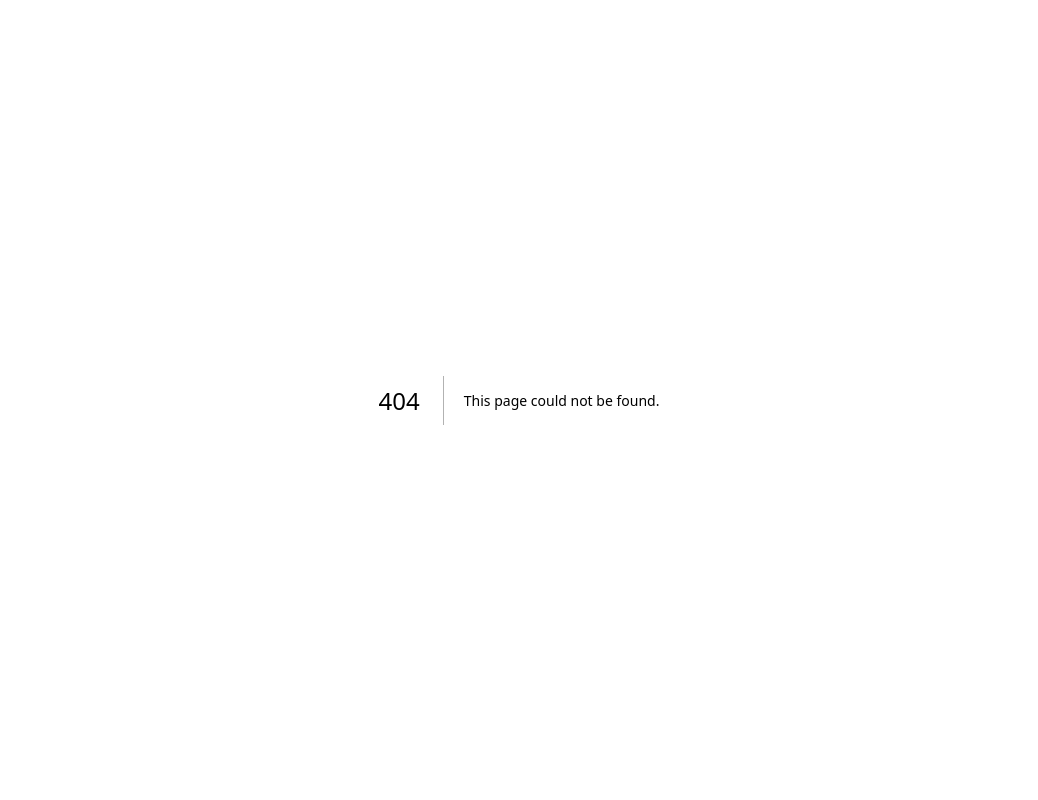
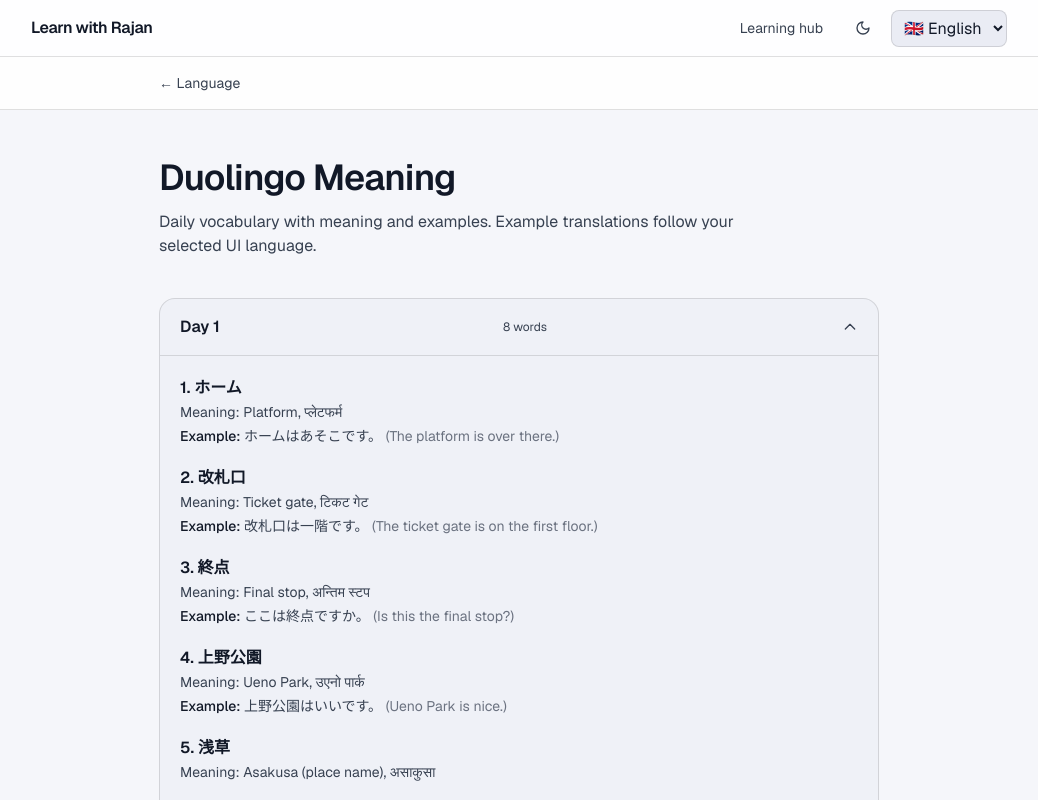
Before and after one commit to rznmgr630/learnwithrajan, a Next.js app: page /learn/duolingo in a window 1280 px wide. Before the commit this address had no page. Shown: the top 800 px of the page, without its empty margins (121-1159 px from the left). Built offline with nearby package versions, Linux system fonts and the light colour scheme.

Commit message:
feat(duolingo): add standalone /learn/duolingo page
Duolingo card is now a link to its own page. Day 1-8 accordions with
word / Meaning / Example format live at /learn/duolingo, with back nav
to /learn/language.

```diff
--- /dev/null
+++ b/app/learn/duolingo/page.tsx
@@ -0,0 +1,5 @@
+import { DuolingoPage } from "@/components/learn/DuolingoPage";
+
+export default function DuolingoLearnPage() {
+  return <DuolingoPage />;
+}
--- a/components/learn/DuolingoMeaningCard.tsx
+++ b/components/learn/DuolingoMeaningCard.tsx
@@ -1,92 +1,24 @@
 "use client";
 
-import { useState } from "react";
-import { useLocale } from "@/components/i18n/LocaleProvider";
-import type { Locale } from "@/lib/i18n/types";
-import { DUOLINGO_DAYS } from "@/lib/japanese-learning/duolingo-vocab-data";
-
-function exampleMeaning(en: string, np: string, locale: Locale): string {
-  if (locale === "np" && np) return np;
-  return en;
-}
+import Link from "next/link";
 
 export function DuolingoMeaningCard() {
-  const { locale } = useLocale();
-  const [openDays, setOpenDays] = useState<Set<number>>(new Set());
-
-  function toggle(day: number) {
-    setOpenDays((prev) => {
-      const next = new Set(prev);
-      next.has(day) ? next.delete(day) : next.add(day);
-      return next;
-    });
-  }
-
   return (
-    <div className="flex flex-col rounded-xl border border-[var(--border)] bg-[var(--surface)] p-4">
-      <div className="mb-3">
-        <p className="text-sm font-semibold text-[var(--text)]">Duolingo Meaning</p>
-        <p className="mt-0.5 text-xs text-[var(--muted)]">Daily vocabulary with examples</p>
+    <Link
+      href="/learn/duolingo"
+      className="group flex flex-col rounded-xl border border-[var(--border)] bg-[var(--surface)] p-4 transition hover:border-[color-mix(in_oklab,var(--accent)_40%,var(--border))] hover:bg-[var(--elevated)]"
+    >
+      <div>
+        <p className="text-sm font-semibold text-[var(--text)] group-hover:text-[var(--accent)]">
+          Duolingo Meaning
+        </p>
+        <p className="mt-0.5 line-clamp-2 text-xs text-[var(--muted)]">
+          Daily vocabulary — meaning in EN &amp; NP with examples
+        </p>
       </div>
-
-      <div className="flex flex-col gap-1.5 overflow-y-auto" style={{ maxHeight: "520px" }}>
-        {DUOLINGO_DAYS.map((d) => {
-          const isOpen = openDays.has(d.day);
-          return (
-            <div key={d.day} className="overflow-hidden rounded-xl border border-[var(--border)]">
-              <button
-                onClick={() => toggle(d.day)}
-                className="flex w-full items-center justify-between px-4 py-2.5 text-left text-sm font-medium text-[var(--text)] transition hover:bg-[var(--elevated)]"
-              >
-                <span>Day {d.day}</span>
-                <svg
-                  className={`h-3.5 w-3.5 text-[var(--muted)] transition-transform ${isOpen ? "rotate-180" : ""}`}
-                  fill="none"
-                  viewBox="0 0 24 24"
-                  stroke="currentColor"
-                  strokeWidth={2}
-                >
-                  <path strokeLinecap="round" strokeLinejoin="round" d="M19 9l-7 7-7-7" />
-                </svg>
-              </button>
-
-              {isOpen && (
-                <div className="flex flex-col gap-3.5 border-t border-[var(--border)] px-4 py-3">
-                  {d.words.map((w, idx) => (
-                    <div key={idx}>
-                      <p className="text-sm font-semibold text-[var(--text)]">
-                        {idx + 1}. {w.word}
-                      </p>
-                      <p className="mt-0.5 text-xs text-[var(--muted)]">
-                        Meaning: {w.meaning_en}
-                        {w.meaning_np ? `, ${w.meaning_np}` : ""}
-                      </p>
-                      {w.examples.length > 0 && (
-                        <div className="mt-1">
-                          {w.examples.map((ex, ei) => (
-                            <p key={ei} className="text-xs text-[var(--muted)]">
-                              {ei === 0 && (
-                                <span className="font-medium text-[var(--text)]">Example: </span>
-                              )}
-                              {ei > 0 && (
-                                <span aria-hidden className="invisible">Example: </span>
-                              )}
-                              {ex.ja}{" "}
-                              <span className="text-[var(--faint)]">
-                                ({exampleMeaning(ex.en, ex.np, locale)})
-                              </span>
-                            </p>
-                          ))}
-                        </div>
-                      )}
-                    </div>
-                  ))}
-                </div>
-              )}
-            </div>
-          );
-        })}
-      </div>
-    </div>
+      <span className="mt-auto pt-4 text-xs font-medium text-[var(--accent)] transition group-hover:brightness-110">
+        Browse →
+      </span>
+    </Link>
   );
 }
--- /dev/null
+++ b/components/learn/DuolingoPage.tsx
@@ -0,0 +1,109 @@
+"use client";
+
+import { useState } from "react";
+import { useLocale } from "@/components/i18n/LocaleProvider";
+import { LearnBackNav } from "@/components/learn/LearnBackNav";
+import type { Locale } from "@/lib/i18n/types";
+import { DUOLINGO_DAYS } from "@/lib/japanese-learning/duolingo-vocab-data";
+
+function exampleMeaning(en: string, np: string, locale: Locale): string {
+  if (locale === "np" && np) return np;
+  return en;
+}
+
+export function DuolingoPage() {
+  const { locale } = useLocale();
+  const [openDays, setOpenDays] = useState<Set<number>>(new Set([1]));
+
+  function toggle(day: number) {
+    setOpenDays((prev) => {
+      const next = new Set(prev);
+      next.has(day) ? next.delete(day) : next.add(day);
+      return next;
+    });
+  }
+
+  return (
+    <div>
+      <div className="border-b border-[var(--border)] bg-[color-mix(in_oklab,var(--surface)_85%,transparent)]">
+        <div className="mx-auto flex max-w-3xl items-center gap-4 px-4 py-4 sm:px-6">
+          <LearnBackNav href="/learn/language" labelKey="learn.backLanguage" />
+        </div>
+      </div>
+
+      <div className="mx-auto max-w-3xl px-4 py-10 sm:px-6 sm:py-12">
+        <div className="max-w-xl">
+          <h1 className="text-3xl font-semibold tracking-tight text-[var(--text)] sm:text-4xl">
+            Duolingo Meaning
+          </h1>
+          <p className="mt-3 text-[var(--muted)]">
+            Daily vocabulary with meaning and examples. Example translations follow your selected UI language.
+          </p>
+        </div>
+
+        <div className="mt-10 flex flex-col gap-3">
+          {DUOLINGO_DAYS.map((d) => {
+            const isOpen = openDays.has(d.day);
+            return (
+              <div
+                key={d.day}
+                className="overflow-hidden rounded-2xl border border-[var(--border)] bg-[color-mix(in_oklab,var(--elevated)_50%,transparent)]"
+              >
+                <button
+                  onClick={() => toggle(d.day)}
+                  className="flex w-full items-center justify-between px-5 py-4 text-left transition hover:bg-[var(--elevated)]"
+                >
+                  <span className="font-semibold text-[var(--text)]">Day {d.day}</span>
+                  <span className="text-xs text-[var(--muted)]">{d.words.length} words</span>
+                  <svg
+                    className={`ml-3 h-4 w-4 shrink-0 text-[var(--muted)] transition-transform ${isOpen ? "rotate-180" : ""}`}
+                    fill="none"
+                    viewBox="0 0 24 24"
+                    stroke="currentColor"
+                    strokeWidth={2}
+                  >
+                    <path strokeLinecap="round" strokeLinejoin="round" d="M19 9l-7 7-7-7" />
+                  </svg>
+                </button>
+
+                {isOpen && (
+                  <div className="flex flex-col gap-5 border-t border-[var(--border)] px-5 py-5">
+                    {d.words.map((w, idx) => (
+                      <div key={idx}>
+                        <p className="font-semibold text-[var(--text)]">
+                          {idx + 1}. {w.word}
+                        </p>
+                        <p className="mt-0.5 text-sm text-[var(--muted)]">
+                          Meaning: {w.meaning_en}
+                          {w.meaning_np ? `, ${w.meaning_np}` : ""}
+                        </p>
+                        {w.examples.length > 0 && (
+                          <div className="mt-1">
+                            {w.examples.map((ex, ei) => (
+                              <p key={ei} className="text-sm text-[var(--muted)]">
+                                {ei === 0 && (
+                                  <span className="font-medium text-[var(--text)]">Example: </span>
+                                )}
+                                {ei > 0 && (
+                                  <span aria-hidden className="invisible">Example: </span>
+                                )}
+                                {ex.ja}{" "}
+                                <span className="text-[var(--faint)]">
+                                  ({exampleMeaning(ex.en, ex.np, locale)})
+                                </span>
+                              </p>
+                            ))}
+                          </div>
+                        )}
+                      </div>
+                    ))}
+                  </div>
+                )}
+              </div>
+            );
+          })}
+        </div>
+      </div>
+    </div>
+  );
+}
```
